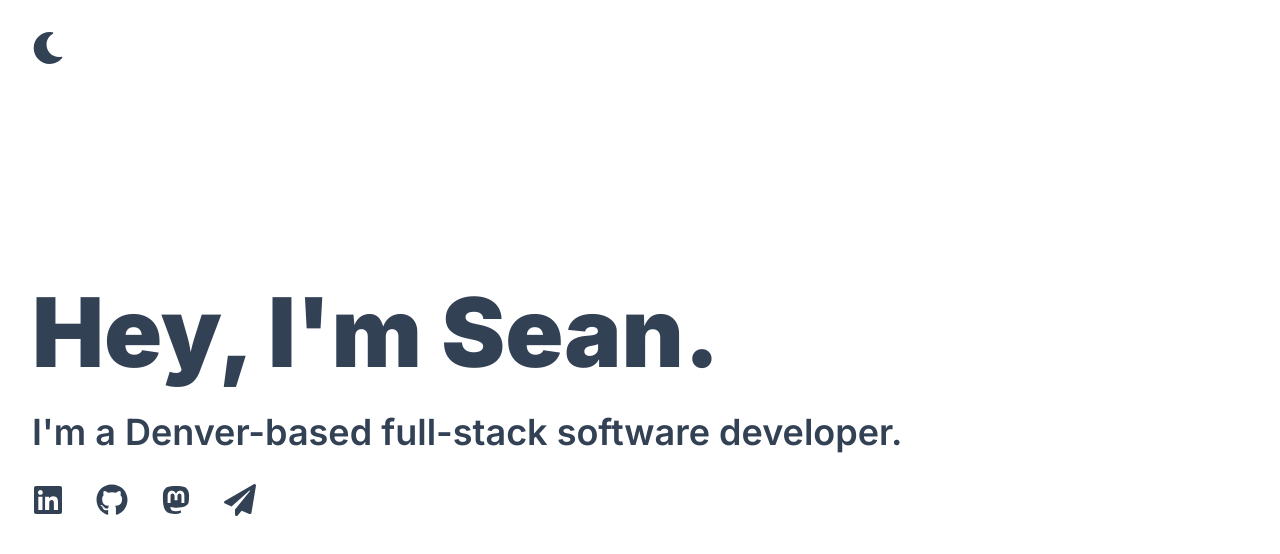
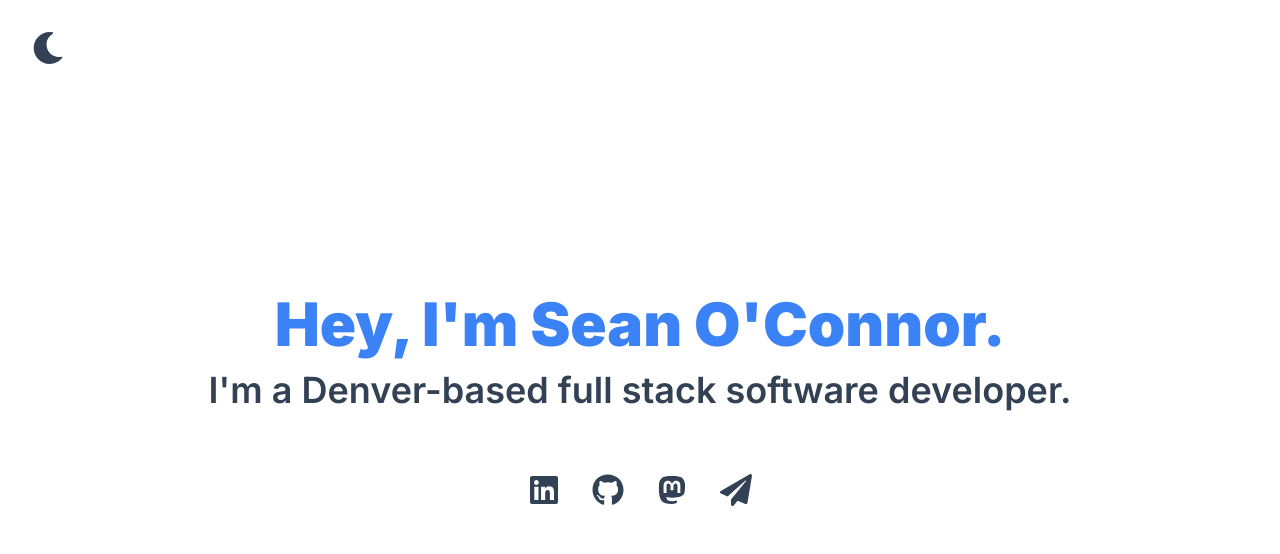
Before and after one commit to seaneoo/seano, a Next.js app: page / in a window 1280 px wide. Shown: the top 554 px of the page. Built offline with nearby package versions, Linux system fonts and the light colour scheme.

Commit message:
Update home page
Styling, formatting, and content

```diff
--- a/src/app/page.tsx
+++ b/src/app/page.tsx
@@ -3,35 +3,39 @@ import { FaGithub, FaLinkedin, FaMastodon, FaPaperPlane } from 'react-icons/fa';
 
 export default function Home() {
   return (
-    <main className="container min-h-screen flex flex-col justify-center items-center md:items-start gap-8 p-8">
-      <h1 className="text-6xl font-black text-center md:text-8xl md:text-left">
-        Hey, I&apos;m Sean.
+    <main className="container flex min-h-screen flex-col items-center justify-center gap-16 p-8">
+      <section>
+        <h1 className="mb-4 text-center text-5xl font-black text-brand md:text-6xl">
+          Hey, I&apos;m Sean O&apos;Connor.
         </h1>
-      <p className="text-3xl font-semibold text-center md:text-4xl md:text-left">
-        I&apos;m a Denver-based full-stack software developer.
+        <p className="text-center text-3xl font-semibold md:text-4xl">
+          I&apos;m a Denver-based full stack software developer.
         </p>
+      </section>
+      <section>
         <div className="flex gap-8">
           <IconButton
             href="https://www.linkedin.com/in/seaneoo"
-          icon={<FaLinkedin className="w-full h-full"  />}
+            icon={<FaLinkedin className="h-full w-full" />}
             label="my linkedin"
           />
           <IconButton
             href="https://github.com/seaneoo"
-          icon={<FaGithub className="w-full h-full" />}
+            icon={<FaGithub className="h-full w-full" />}
             label="my github"
           />
           <IconButton
             href="https://mastodon.social/@seaneoo"
-          icon={<FaMastodon className="w-full h-full" />}
+            icon={<FaMastodon className="h-full w-full" />}
             label="my mastodon"
           />
           <IconButton
             href="mailto:so@seano.dev"
-          icon={<FaPaperPlane className="w-full h-full" />}
+            icon={<FaPaperPlane className="h-full w-full" />}
             label="my email"
           />
         </div>
+      </section>
     </main>
   );
 }
```
Lines whose indentation alone changed are shown as unchanged.
